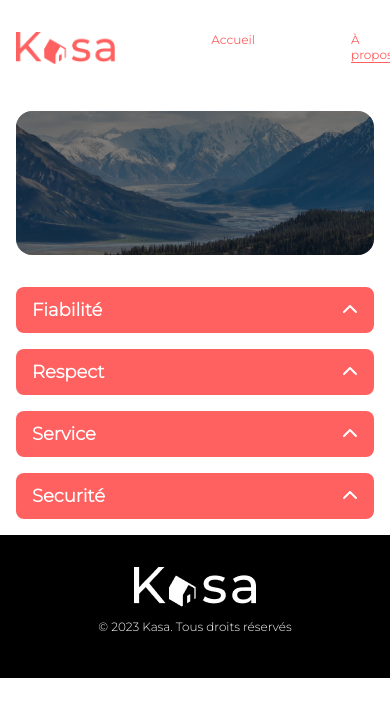
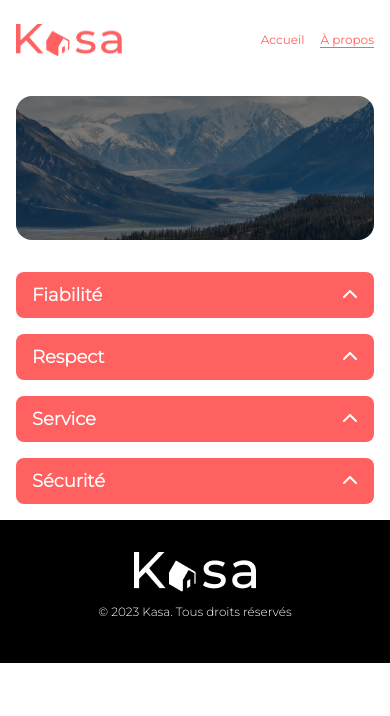
Before and after one commit to aymericpayen/P7, a React (Vite) app: page /a-propos in a window 390 px wide. Shown: the top 716 px of the page. Built offline with nearby package versions, Linux system fonts and the light colour scheme.

Commit message:
updates with comments [run ci]

```diff
--- a/output.css
+++ b/output.css
@@ -52,7 +52,7 @@ header nav {
 }
 header nav .navlink {
   color: #ff6060;
-  margin-left: 6rem;
+  margin-left: 3rem;
   text-decoration: none;
   font-size: 1.5rem;
   font-weight: 500;
@@ -60,6 +60,7 @@ header nav .navlink {
 @media only screen and (max-width: 640px) {
   header nav .navlink {
     font-size: 0.75rem;
+    margin-left: 1rem;
   }
 }
 
@@ -82,7 +83,12 @@ footer {
 .layout {
   display: flex;
   flex-direction: column;
-  padding: 0rem 1rem;
+  padding: 0rem 3rem;
+}
+@media only screen and (max-width: 640px) {
+  .layout {
+    padding: 0rem 1rem;
+  }
 }
 
 main {
--- a/src/Pages/Public/About.jsx
+++ b/src/Pages/Public/About.jsx
@@ -1,24 +1,20 @@
 import Collapse from "@/components/Collapse";
 import Banner from "@/components/Banner";
 import bannerAbout from "@/assets/images/about.png";
+import about from "@/data/about.json";
 
 const About = () => {
-  const reliability =
-    "Les annonces postées sur Kasa garantissent une fiabilité totale. Les photos sont conformes aux logements, et toutes les informations sont régulièrement vérifiées  par nos équipes.";
-  const respect =
-    "La bienveillance fait partie des valeurs fondatrices de Kasa. Tout comportement discriminatoire ou de perturbation du voisinage entraînera une exclusion de notre plateforme.";
-  const service =
-    "Nos équipes se tiennent à votre disposition pour vous fournir une expérience parfaite. N'hésitez pas à nous contacter si vous avez la moindre question.";
-  const security =
-    "La sécurité est la priorité de Kasa. Aussi bien pour nos hôtes que pour les voyageurs, chaque logement correspond aux critères de sécurité établis par nos services. En laissant une note aussi bien à l'hôte qu'au locataire, cela permet à nos équipes de vérifier que les standards sont bien respectés. Nous organisons également des ateliers sur la sécurité domestique pour nos hôtes.";
   return (
     <div>
       <Banner image={bannerAbout} text="" />
       <div className="about">
-        <Collapse title="Fiabilité" content={reliability} />
-        <Collapse title="Respect" content={respect} />
-        <Collapse title="Service" content={service} />
-        <Collapse title="Securité" content={security} />
+        {about.map((item) => (
+          <Collapse
+            key={item.id}
+            title={item.title}
+            content={item.description}
+          />
+        ))}
       </div>
     </div>
   );
--- a/src/components/Caroussel.jsx
+++ b/src/components/Caroussel.jsx
@@ -33,11 +33,11 @@ const Caroussel = ({ images }) => {
             <button className="btn btn-prev" onClick={() => previous()}>
               {"<"}
             </button>
+            <div className="image-count">
+              {currentIndex + 1} / {images.length}
+            </div>
           </>
         )}
-        <div className="image-count">
-          {currentIndex + 1} / {images.length}
-        </div>
       </div>
     </>
   );
--- a/src/styles/layout/header.scss
+++ b/src/styles/layout/header.scss
@@ -22,13 +22,14 @@ header {
 
     & .navlink {
       color: $primary-color;
-      margin-left: 6rem;
+      margin-left: 3rem;
       text-decoration: none;
       font-size: 1.5rem;
       font-weight: 500;
 
       @media only screen and (max-width: 640px) {
         font-size: 0.75rem;
+        margin-left: 1rem;
       }
     }
   }
--- a/src/styles/layout/layout.scss
+++ b/src/styles/layout/layout.scss
@@ -1,7 +1,10 @@
 .layout {
   display: flex;
   flex-direction: column;
-  padding: 0rem 1rem;
+  padding: 0rem 3rem;
+  @media only screen and (max-width: 640px) {
+    padding: 0rem 1rem;
+  }
 }
 main {
   // margin-top: 2rem;
```
Also changed, not shown: 1 other file (tests, documents, lock files or other folders).
